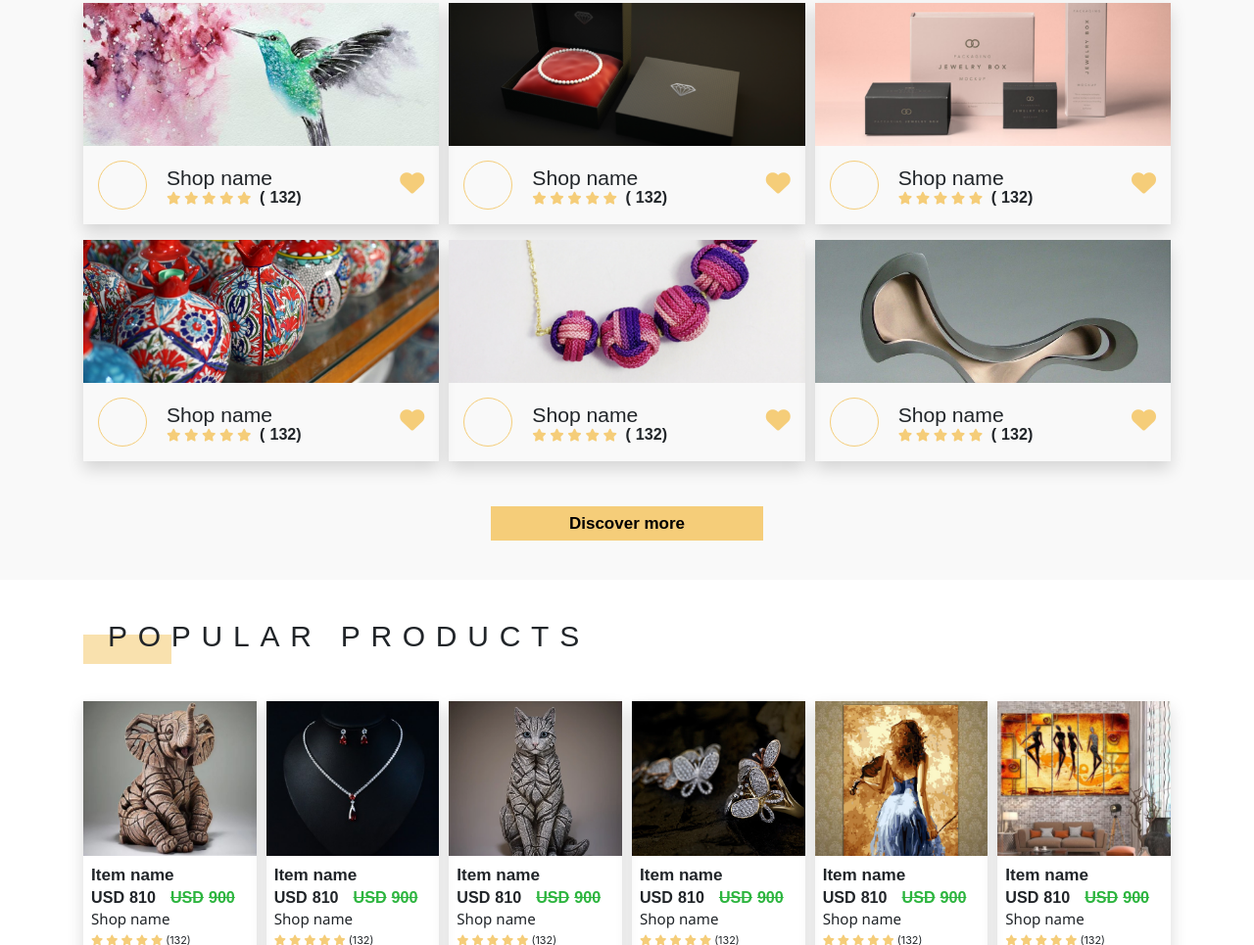
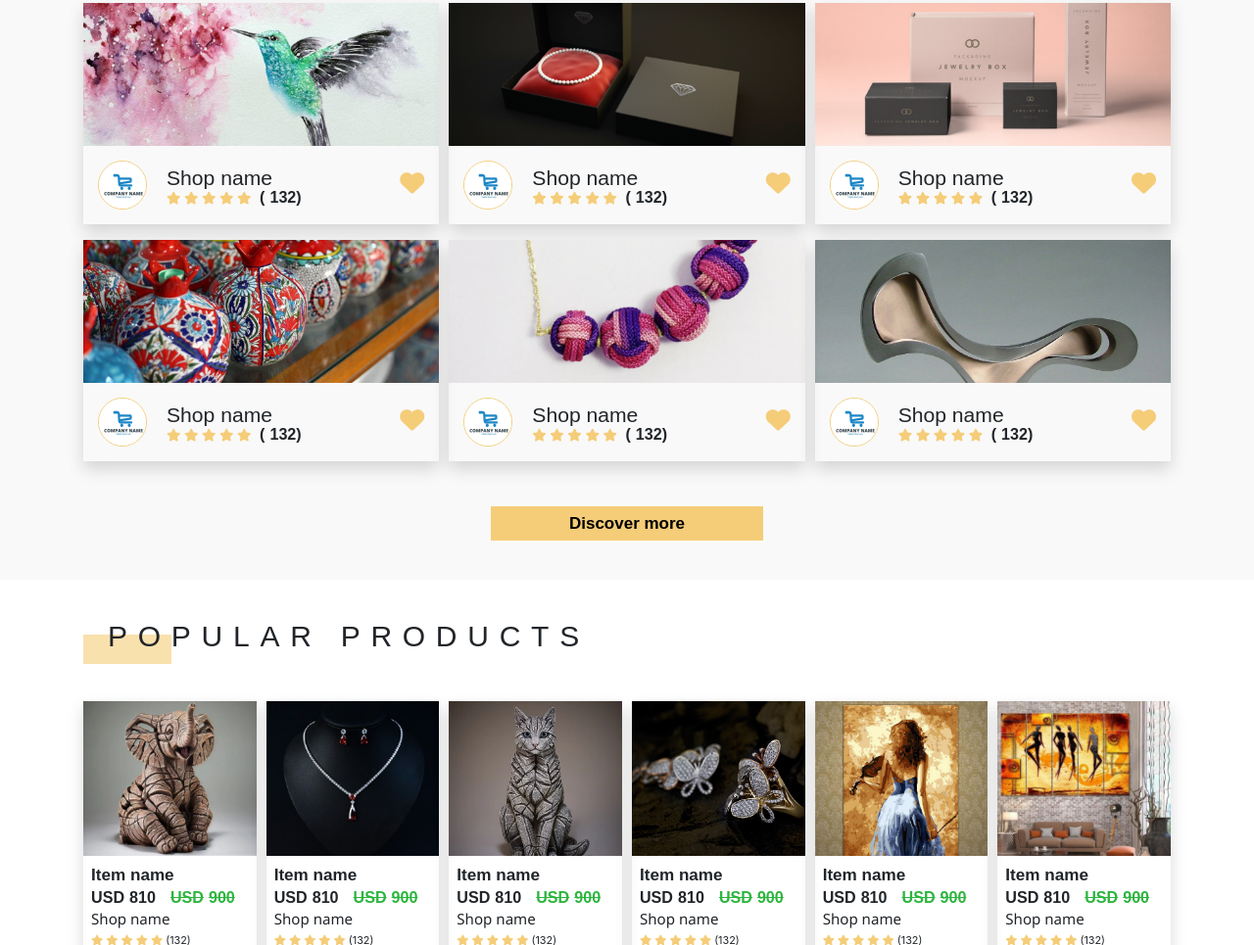
Before and after one commit to TigranSaharian/ArtEthno, a plain HTML site: page index.html in a window 1280 px wide. Shown: the part 743-1708 px from the top of the page at 98% size. Drawn offline with Linux system fonts and the light colour scheme.

Commit message:
shop avatar img

```diff
--- a/css/styles.less
+++ b/css/styles.less
@@ -840,7 +840,7 @@ label {
             cursor: pointer;
 
             .shop-avatar-img {
-                background-image: url(./assets/Images/shops/shop-logo.jpg);
+                background-image: url(/assets/Images/shops/shop-logo.jpg);
                 background-size: cover;
                 background-position: center;
                 background-repeat: no-repeat;
```
Also changed, not shown: css/styles.css.
